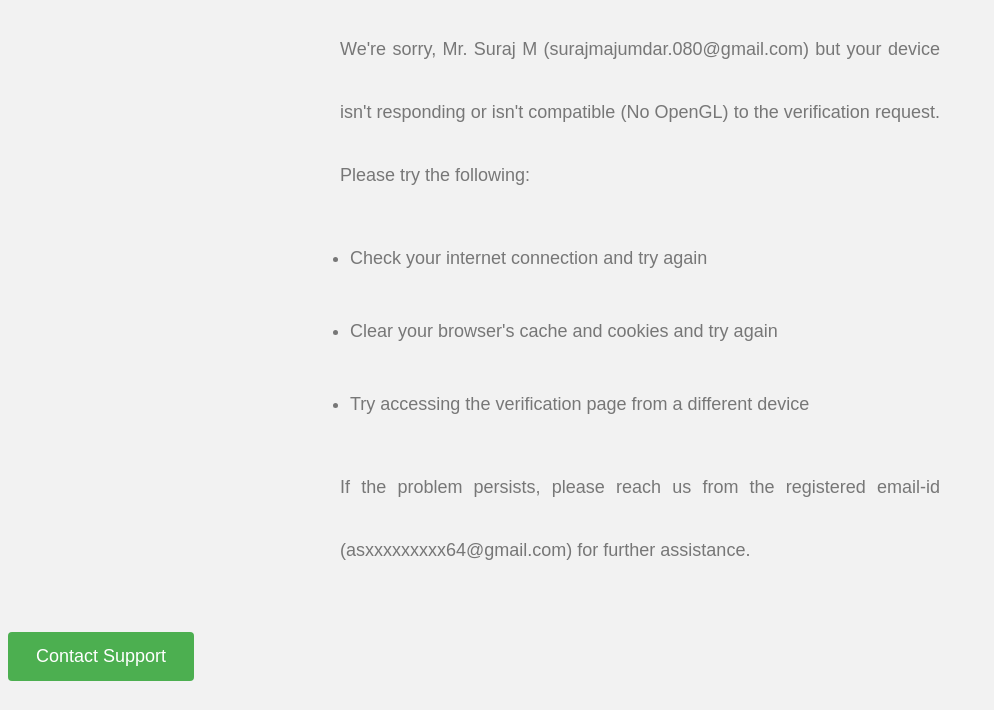
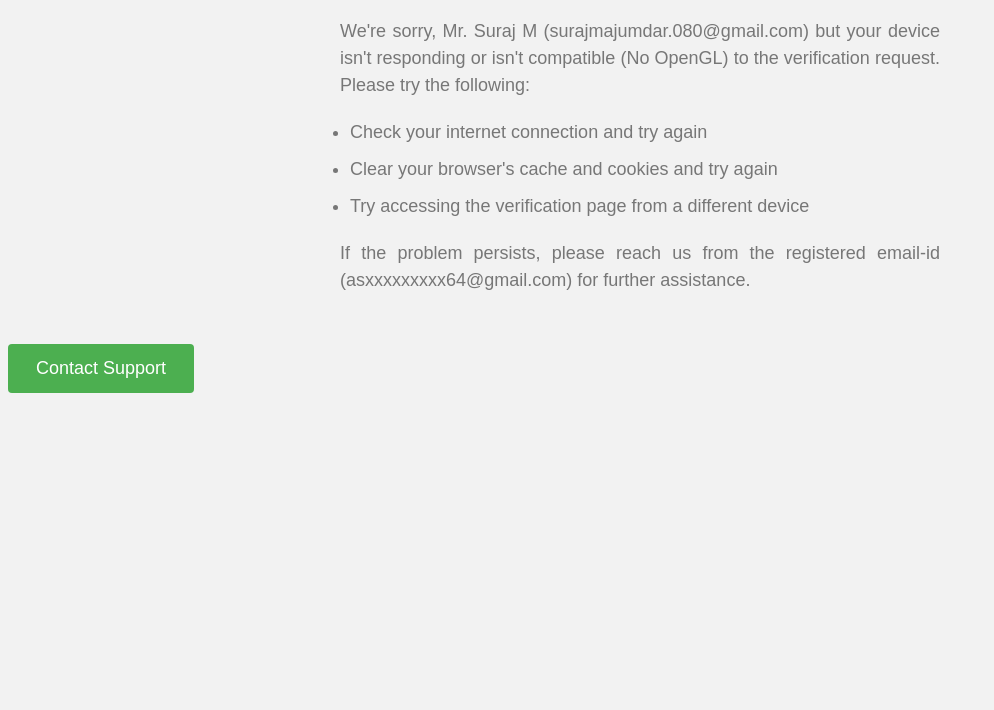
Before and after one commit to angeloneverify/angeloneverify.github.io, a plain HTML site: page index.html in a window 1280 px wide. Shown: the part 90-800 px from the top of the page, without its empty margins (0-994 px from the left). Drawn offline with Linux system fonts and the light colour scheme.

Commit message:
Update index.html

```diff
--- a/index.html
+++ b/index.html
@@ -17,7 +17,7 @@
 			font-size: 18px;
 			margin: 20px auto;
 			max-width: 600px;
-			line-height: 3.5;
+			line-height: 1.5;
 			text-align: justify;
 		}
 		ul {
@@ -39,6 +39,7 @@
 			cursor: pointer;
 			border-radius: 4px;
 			transition: background-color 0.3s;
+			position: center;
 		}
 		.button:hover {
 			background-color: #3e8e41;
```
